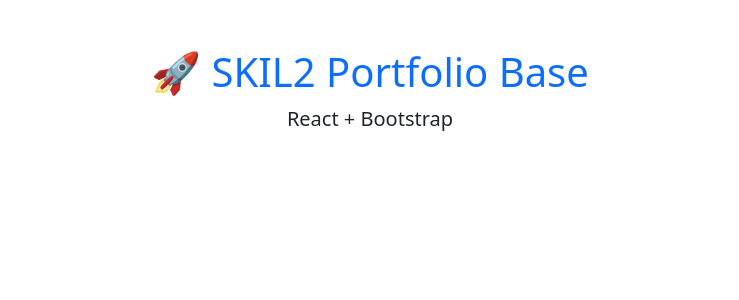
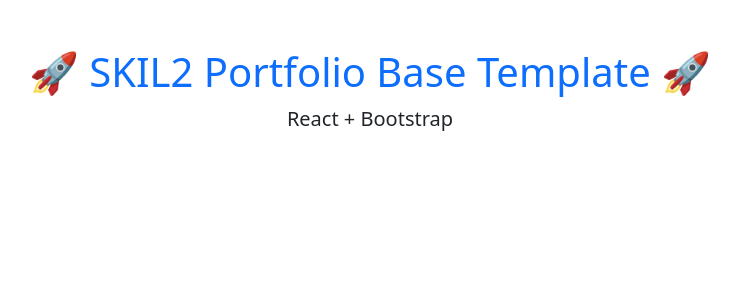
Before and after one commit to J41r0Ps/skil2-professional-portfolio, a React (Vite) app in the folder frontend/: page / in a window 1280 px wide. Shown: the top 300 px of the page, without its empty margins (270-1009 px from the left). Built offline with nearby package versions, Linux system fonts and the light colour scheme.

Commit message:
deploy with azure

```diff
--- a/frontend/src/App.jsx
+++ b/frontend/src/App.jsx
@@ -3,7 +3,7 @@
 function App() {
   return (
     <div className="container mt-5 text-center">
-      <h1 className="text-primary ">🚀 SKIL2 Portfolio Base</h1>
+      <h1 className="text-primary ">🚀 SKIL2 Portfolio Base Template 🚀</h1>
       <p className="lead">React + Bootstrap</p>
     </div>
   );
```
